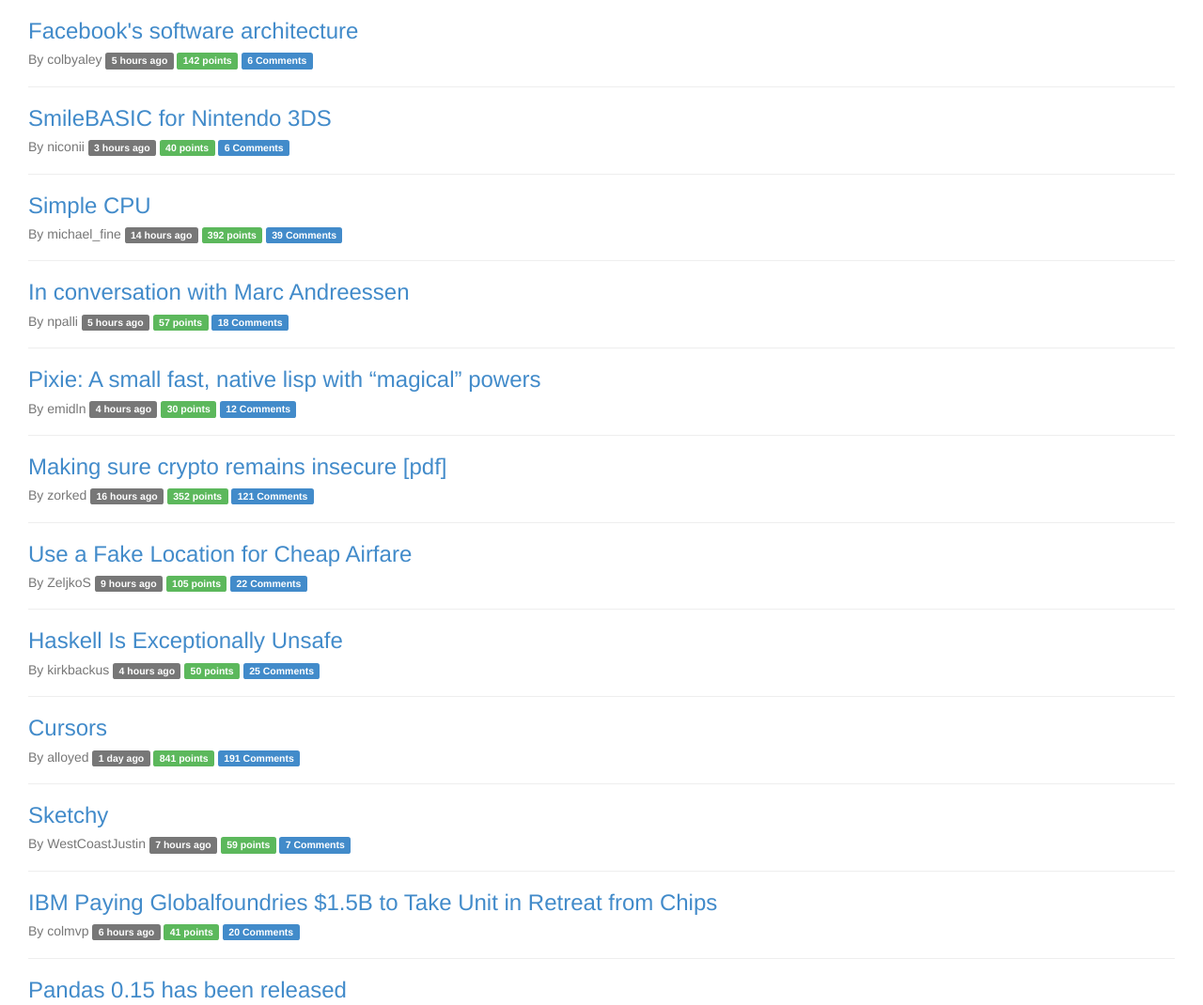
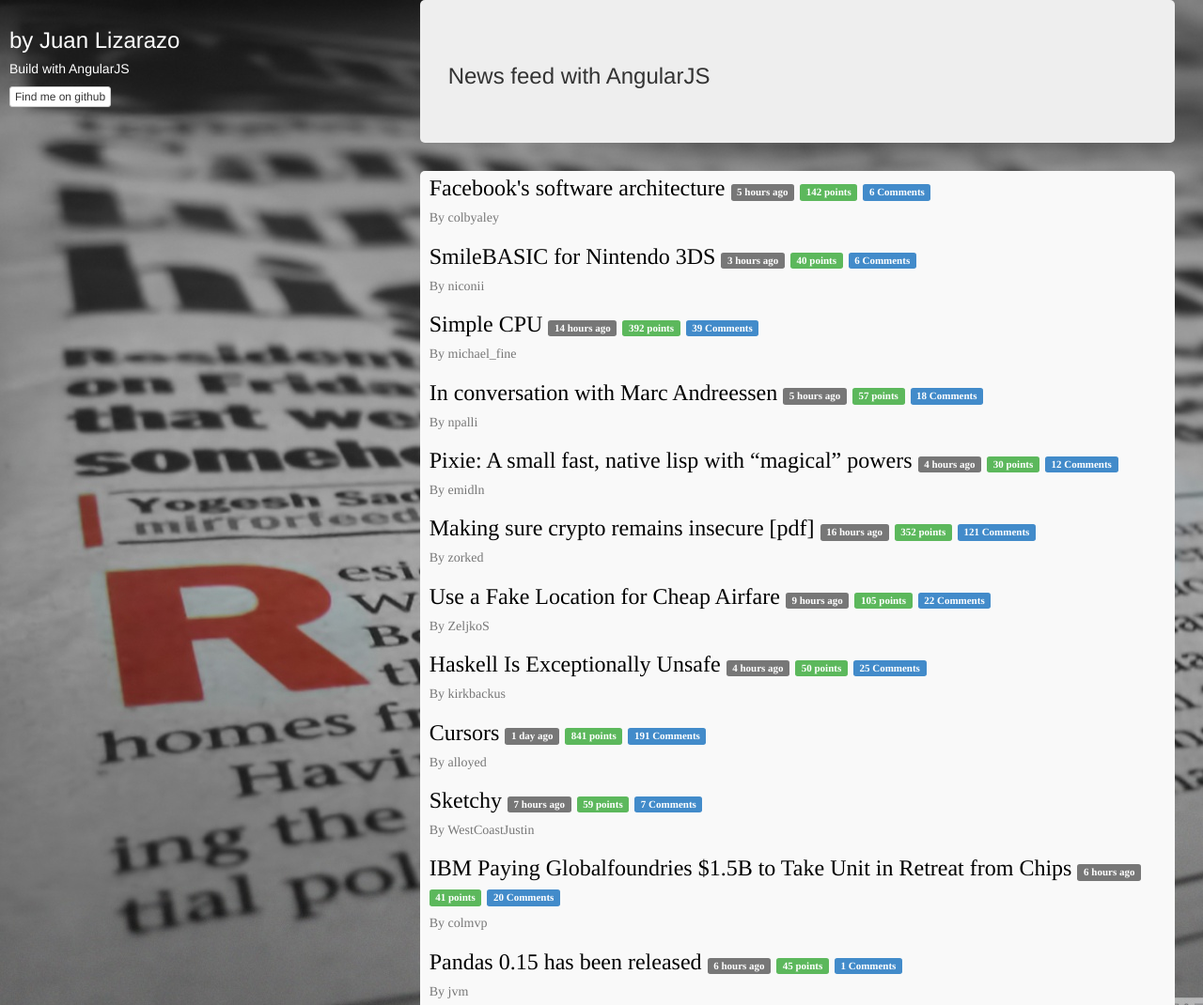
Before and after one commit to juanlizarazo/news-feed--angularjs, a website: page app/index.html in a window 1280 px wide. Shown: the top 1070 px of the page at 94% size. Drawn offline with Linux system fonts and the light colour scheme.

Commit message:
Custom style on index page, credits

```diff
--- a/app/index.html
+++ b/app/index.html
@@ -2,21 +2,32 @@
 <html ng-app="newsFeedApp">
 <head>
   <meta name="viewport" content="width=device-width, initial-scale=1, maximum-scale=1, user-scalable=no">
-  <link rel="stylesheet" type="text/css" href="css/bootstrap.min.css" />
+  <link rel="stylesheet" type="text/css" href="css/bootstrap.min.css">
+  <link rel="stylesheet" type="text/css" href="css/style.css" />
   <script type="application/javascript" src="js/angular.min.js" ></script>
   <script type="application/javascript" src="app.js" ></script>
 </head>
 <body>
   <div class="container-fluid">
-    <div class="col-xs-12" ng-controller="NewsController as news">
-      <div ng-repeat="news in newsFeed.items">
-        <h3><a href="{{news.url}}" target="_blank">{{news.title}}</a></h3>
-        <h5 class="text-muted">
-          By {{news.postedBy}} <span class="label label-default">{{news.postedAgo}}</span>
-          <span class="label label-success">{{news.points}} points</span>
-          <a class="label label-primary" href="{{news.url}}" target="_blank">{{news.commentCount}} Comments</a>
-        </h5>
-        <hr>
+    <div class="credits">
+      <h3 class="text-white">by Juan Lizarazo</h3>
+      <h5 class="text-white">Build with AngularJS</h5>
+      <h6><a class="btn btn-default btn-xs" href="http://github.com/juanlizarazo">Find me on github</a></h6>
+    </div>
+    <div class="col-xs-offset-4 col-xs-8" ng-controller="NewsController as news">
+      <div class="jumbotron corners-5">
+        <h3>News feed with AngularJS</h3>
+      </div>
+      <div class="news-container corners-5">
+        <div class="news-item" ng-repeat="news in newsFeed.items">
+          <span class="h3">
+            <a class="text-black" href="{{news.url}}" target="_blank">{{news.title}}</a>
+            <span class="label label-default">{{news.postedAgo}}</span>
+            <span class="label label-success">{{news.points}} points</span>
+            <a class="label label-primary" href="{{news.url}}" target="_blank">{{news.commentCount}} Comments</a>
+          </span>
+          <h5 class="text-muted">By {{news.postedBy}}</h5>
+        </div>
       </div>
     </div>
   </div>
```
